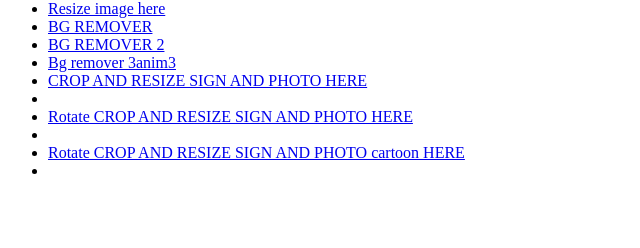
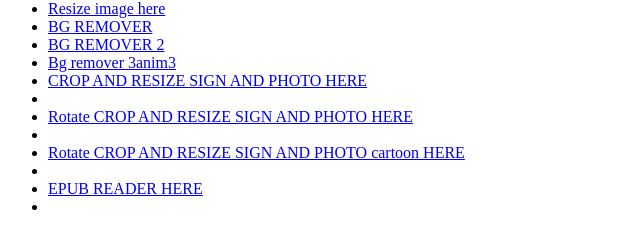
Before and after one commit to BhuMiTarget/Play, a plain HTML site: page index.html in a window 1280 px wide. Shown: the part 66-314 px from the top of the page, without its empty margins (0-640 px from the left). Drawn offline with Linux system fonts and the light colour scheme.

Commit message:
Update index.html

```diff
--- a/index.html
+++ b/index.html
@@ -8,4 +8,5 @@
 <li><a href="Image Crop Resize and Export.html">CROP AND RESIZE SIGN AND PHOTO HERE</a><li>
 <li><a href="Image Resize Rotate and Crop.html">Rotate CROP AND RESIZE SIGN AND PHOTO HERE</a><li>
     <li><a href="Cartooniser.html">Rotate CROP AND RESIZE SIGN AND PHOTO  cartoon HERE</a><li>
+    <li><a href="epub.html">EPUB READER HERE</a><li>
 </ul></body></html
```
